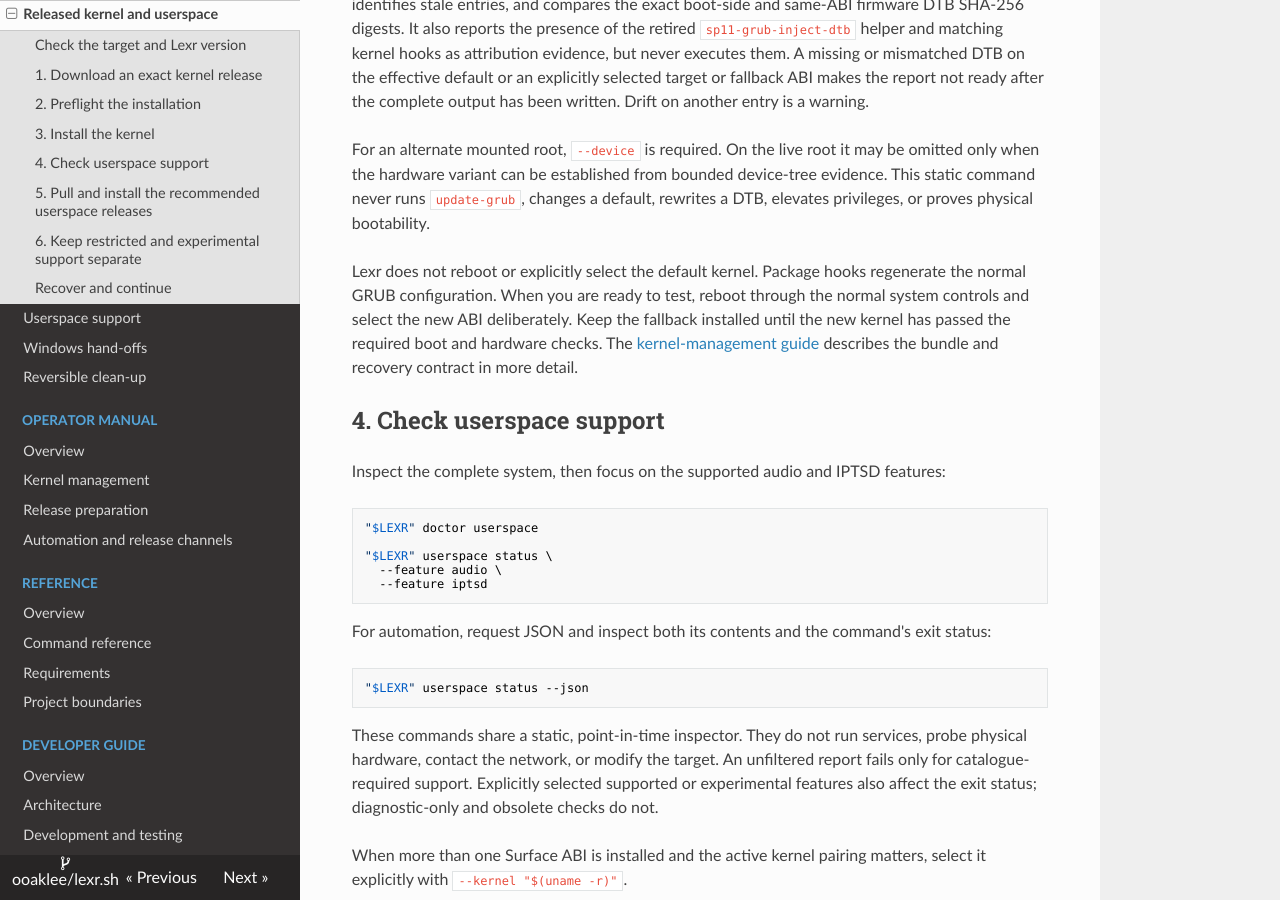
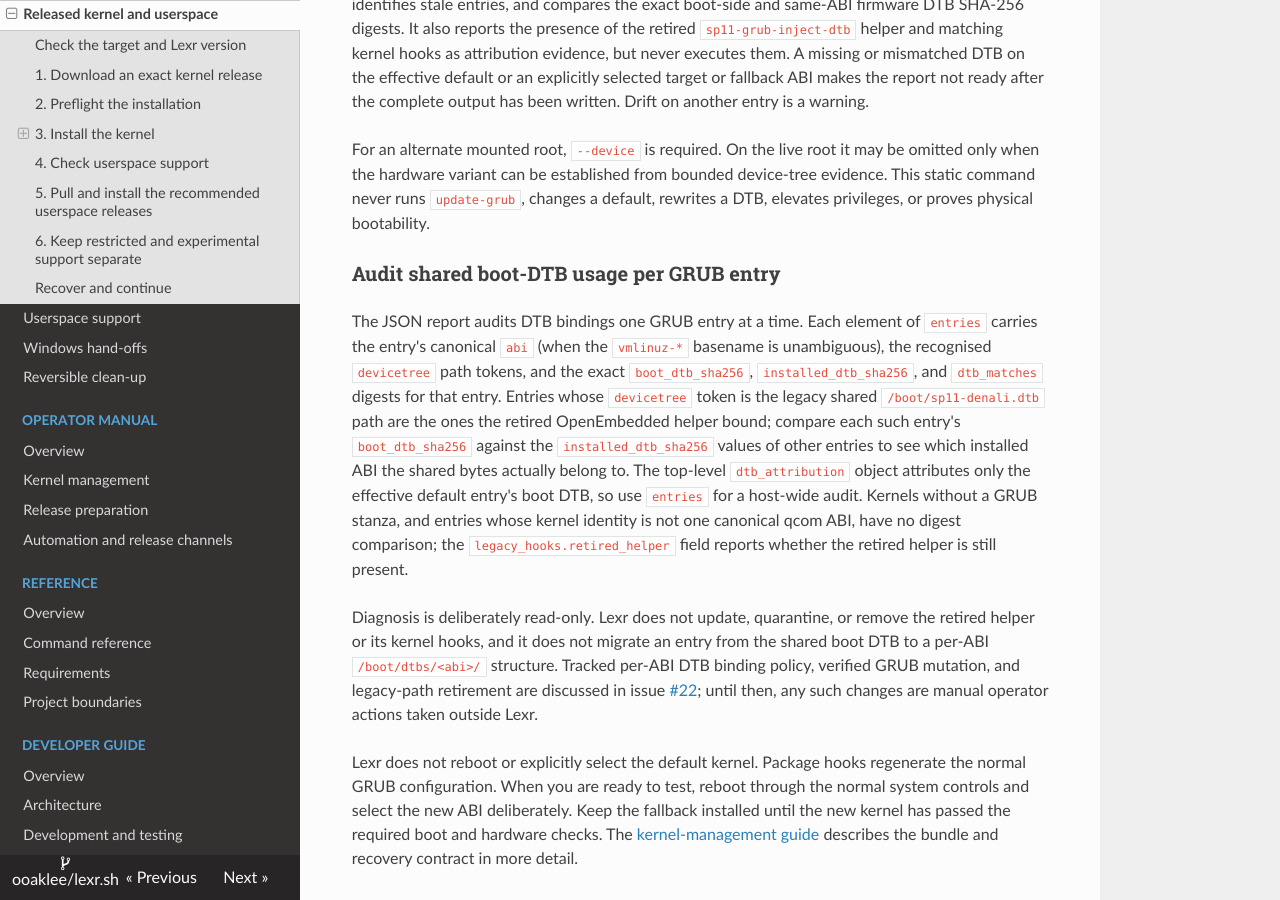
Before and after one commit to ooaklee/lexr.sh, an MkDocs documentation site: the page built from docs/user-guide/install-released-kernel-and-userspace.md, in a window 1280 px wide and 900 px high, scrolled down 2674 px. Built offline with MkDocs 1.6.1, drawn with Linux system fonts in a browser that asks for light colours; nearby versions of some CDN libraries.

Commit message:
docs(kernel): explain per-entry shared-DTB audit and legacy-path boundary (#23)

```diff
--- a/docs/user-guide/install-released-kernel-and-userspace.md
+++ b/docs/user-guide/install-released-kernel-and-userspace.md
@@ -140,6 +140,31 @@ be omitted only when the hardware variant can be established from bounded
 device-tree evidence. This static command never runs `update-grub`, changes a
 default, rewrites a DTB, elevates privileges, or proves physical bootability.
 
+### Audit shared boot-DTB usage per GRUB entry
+
+The JSON report audits DTB bindings one GRUB entry at a time. Each element of
+`entries` carries the entry's canonical `abi` (when the `vmlinuz-*` basename is
+unambiguous), the recognised `devicetree` path tokens, and the exact
+`boot_dtb_sha256`, `installed_dtb_sha256`, and `dtb_matches` digests for that
+entry. Entries whose `devicetree` token is the legacy shared
+`/boot/sp11-denali.dtb` path are the ones the retired OpenEmbedded helper
+bound; compare each such entry's `boot_dtb_sha256` against the
+`installed_dtb_sha256` values of other entries to see which installed ABI the
+shared bytes actually belong to. The top-level `dtb_attribution` object
+attributes only the effective default entry's boot DTB, so use `entries` for a
+host-wide audit. Kernels without a GRUB stanza, and entries whose kernel
+identity is not one canonical qcom ABI, have no digest comparison; the
+`legacy_hooks.retired_helper` field reports whether the retired helper is still
+present.
+
+Diagnosis is deliberately read-only. Lexr does not update, quarantine, or
+remove the retired helper or its kernel hooks, and it does not migrate an entry
+from the shared boot DTB to a per-ABI `/boot/dtbs/<abi>/` structure. Tracked
+per-ABI DTB binding policy, verified GRUB mutation, and legacy-path retirement
+are discussed in issue
+[#22](https://github.com/ooaklee/lexr.sh/issues/22); until then, any such
+changes are manual operator actions taken outside Lexr.
+
 Lexr does not reboot or explicitly select the default kernel. Package hooks
 regenerate the normal GRUB configuration. When you are ready to test, reboot
 through the normal system controls and select the new ABI deliberately. Keep
```
